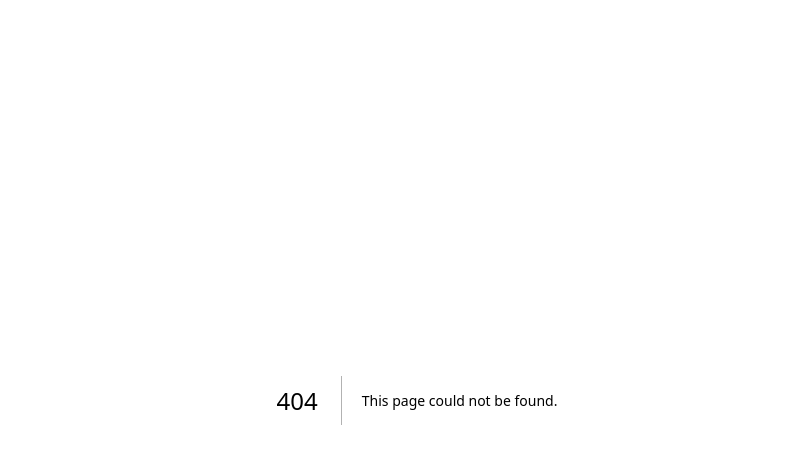
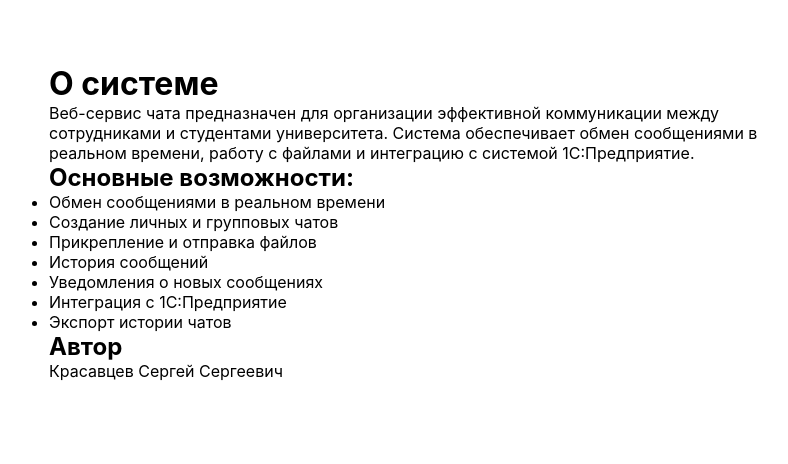
Before and after one commit to krasavtsev-muiv/1schat, a Next.js app in the folder frontend/: page /about in a window 1280 px wide. Before the commit this address had no page. Shown: the top 464 px of the page, without its empty margins (223-1011 px from the left). Built offline with nearby package versions, Linux system fonts and the light colour scheme.

Commit message:
Добавлены публичные страницы: О системе и Контакты

```diff
--- /dev/null
+++ b/frontend/app/about/page.js
@@ -0,0 +1,25 @@
+// Страница "О системе"
+export default function AboutPage() {
+  return (
+    <div style={{ maxWidth: '800px', margin: '2rem auto', padding: '2rem' }}>
+      <h1>О системе</h1>
+      <p>
+        Веб-сервис чата предназначен для организации эффективной коммуникации между
+        сотрудниками и студентами университета. Система обеспечивает обмен сообщениями
+        в реальном времени, работу с файлами и интеграцию с системой 1С:Предприятие.
+      </p>
+      <h2>Основные возможности:</h2>
+      <ul>
+        <li>Обмен сообщениями в реальном времени</li>
+        <li>Создание личных и групповых чатов</li>
+        <li>Прикрепление и отправка файлов</li>
+        <li>История сообщений</li>
+        <li>Уведомления о новых сообщениях</li>
+        <li>Интеграция с 1С:Предприятие</li>
+        <li>Экспорт истории чатов</li>
+      </ul>
+      <h2>Автор</h2>
+      <p>Красавцев Сергей Сергеевич</p>
+    </div>
+  );
+}
```
Also changed, not shown: frontend/app/contacts/page.js (added, +20 -0 lines).
